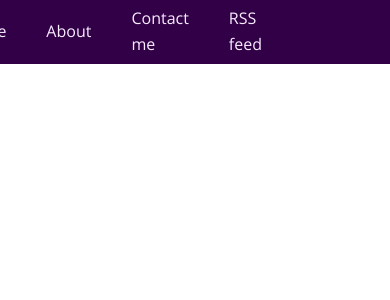
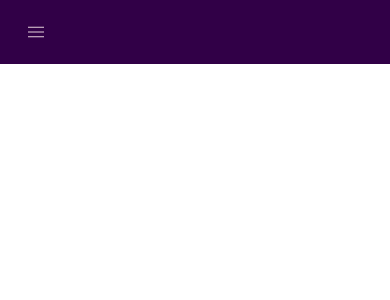
Before and after one commit to c0dehamster/futurevoid-blog, a SvelteKit app: page /about in a window 390 px wide. Shown: the top 300 px of the page. Built offline with nearby package versions, Linux system fonts and the light colour scheme.

Commit message:
Style the navigation for mobile

```diff
--- a/src/routes/Header.svelte
+++ b/src/routes/Header.svelte
@@ -1,9 +1,20 @@
-<script lang="ts"></script>
+<script lang="ts">
+    import iconMenu from "$lib/Images/icon-menu.svg"
+
+    let expanded = false
+</script>
 
 <header class="header">
-    <nav class="navigation">
+    <button class="toggle-nav" on:click={() => (expanded = !expanded)}>
+        <img src={iconMenu} alt="menu" class="toggle-nav__icon" />
+    </button>
+
+    <nav class="navigation {expanded ? 'navigation--expanded' : ''}">
+        <div class="navigation__buffer">
             <ul class="navigation__list">
-            <li class="navigation__list-item">
+                <li
+                    class="navigation__list-item navigation__list-item--featured"
+                >
                     <a href="/" class="navigation__link">Home</a>
                 </li>
 
@@ -12,13 +23,15 @@
                 </li>
 
                 <li class="navigation__list-item">
-                <a href="/contact-me" class="navigation__link">Contact me</a>
+                    <a href="/contact-me" class="navigation__link">Contact me</a
+                    >
                 </li>
 
                 <li class="navigation__list-item">
                     <a href="/rss-feed" class="navigation__link">RSS feed</a>
                 </li>
             </ul>
+        </div>
     </nav>
 </header>
 
@@ -40,10 +53,107 @@
         background-color: var(--color-primary-400);
     }
 
+    .toggle-nav {
+        position: relative;
+        z-index: 100;
+
+        background-color: transparent;
+
+        /* Tablet-first */
+        display: none;
+    }
+
     .navigation__list {
         display: flex;
         align-items: center;
         justify-content: end;
         gap: 2.5rem;
     }
+
+    .navigation__link {
+        position: relative;
+    }
+
+    .navigation__link::before {
+        content: "";
+        position: absolute;
+
+        inset-inline: 50%;
+        inset-block-end: -0.25rem;
+
+        border-bottom: 1px solid var(--color-neutral-200);
+
+        transition: inset-inline 50ms ease-out;
+    }
+
+    .navigation__link:hover::before,
+    .navigation__link:focus::before {
+        inset-inline: 0rem;
+    }
+
+    @media screen and (width < 40rem) {
+        .header {
+            padding-inline: 1.5rem;
+
+            justify-content: start;
+        }
+        .toggle-nav {
+            display: inline-flex;
+        }
+
+        /* TODO: click outside the drawer to close it */
+
+        /* Drawer */
+
+        .navigation {
+            position: fixed;
+            inset-block: 0rem;
+            inset-inline-start: 0rem;
+
+            padding-block: 8rem;
+
+            background-color: var(--color-primary-400);
+
+            /* Slide in-and-out functionality */
+
+            display: grid;
+            grid-template-columns: 0fr;
+
+            transition: grid-template-columns 150ms ease-out;
+        }
+
+        .navigation--expanded {
+            grid-template-columns: 1fr;
+
+            box-shadow: 0rem 0rem 4rem 4rem rgba(0 0 0 / 0.25);
+        }
+
+        .navigation__buffer {
+            overflow: hidden;
+        }
+
+        .navigation__list {
+            padding-inline: 3rem;
+
+            flex-direction: column;
+            align-items: start;
+            gap: 3rem;
+
+            white-space: nowrap;
+        }
+
+        .navigation__list-item--featured {
+            width: 100%;
+
+            padding-block-end: 1.5rem;
+
+            border-bottom: 1px solid var(--color-neutral-200);
+
+            font-size: var(--font-size-500);
+        }
+
+        .navigation__link {
+            font-weight: bold;
+        }
+    }
 </style>
```
Also changed, not shown: src/routes/Navigation.svelte (added). Lines whose indentation alone changed are shown as unchanged.
